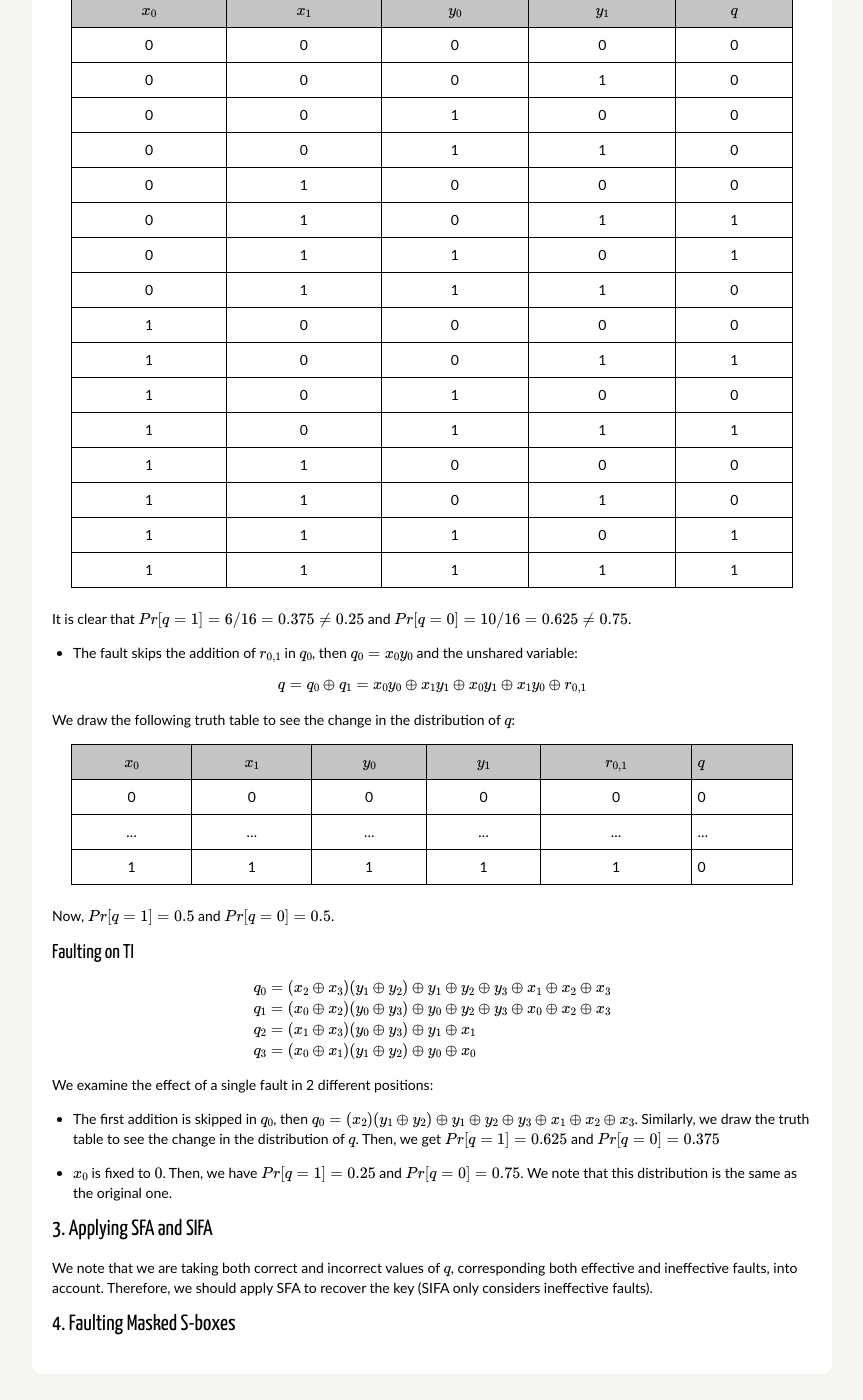
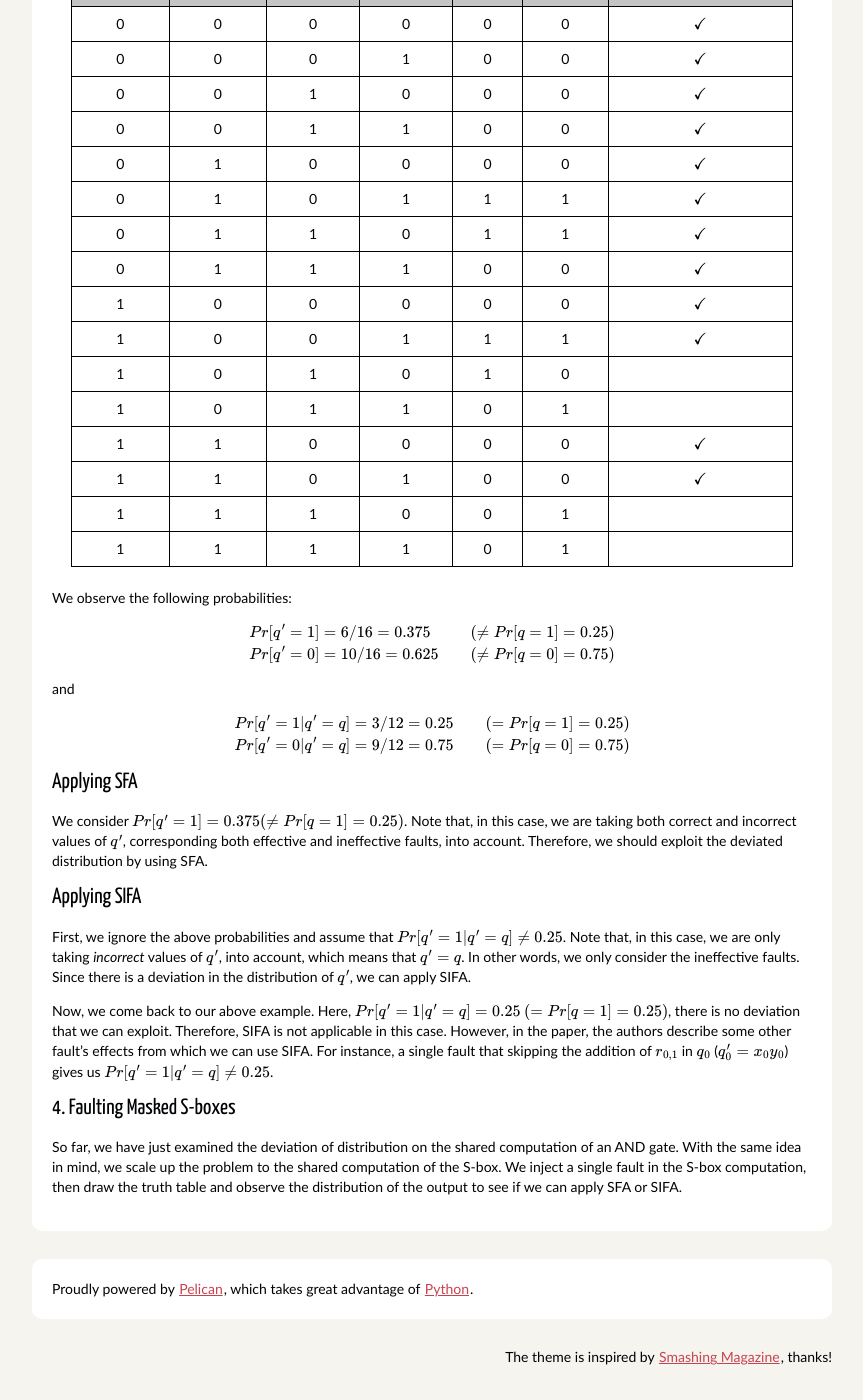
Before and after one commit to nvietsang/nvietsang.github.io, a Jekyll site: the page built from _posts/2023-08-05-SIFA-On-Masked-AES.md, in a window 1280 px wide and 1400 px high, scrolled down 1196 px. Shown: the whole window, without its empty margins (208-1071 px from the left). Built offline with Jekyll 4.4.1, drawn with Linux system fonts in a browser that asks for light colours; formulas are drawn with MathJax 3; some of the changed text lies outside the part shown.

Commit message:
add post sifa on masked aes

```diff
--- a/_posts/2023-08-05-SIFA-On-Masked-AES.md
+++ b/_posts/2023-08-05-SIFA-On-Masked-AES.md
@@ -6,8 +6,8 @@ title: SIFA on Masked AES with Fault Countermeasures
 This post explains how to use SIFA to attack AES implementations protected with both masking and detection-based fault countermeasures. The nice idea of this attack was presented in the paper [[Dobraunig et al., ASIACRYPT 2018]](https://eprint.iacr.org/2018/357.pdf) that I enjoyed reading very much.
 
 ## 1. Main idea
-First, we know the AES S-box: $$b = S[a]$$ (for instance, $$99 = S[0]$$, see the [S-box](https://en.wikipedia.org/wiki/Rijndael_S-box)). When applying masking, we compute the output shares $$b_0, ... ,b_d$$ given the input shares $$a_0, ...,a_d$$ such that $$b = b_0 \oplus ... \oplus b_d$$ and $$a = a_0 \oplus ... \oplus a_d$$. Here, $$d$$ is called the order of masking.
-This computation can be done by AND and XOR gates (see [[Rivain et al., CHES 2010]](https://eprint.iacr.org/2010/441.pdf), for example). The main idea is that faulting a single share on an AND gate during the S-box computation is sufficient to induce a bias in an unshared S-box output $$b$$.
+First, we know the AES S-box: $$b = S[a]$$ (for instance, $$99 = S[0]$$, see the [S-box](https://en.wikipedia.org/wiki/Rijndael_S-box)). When applying masking, we compute the output shares $$b_0, ... ,b_d$$ given the input shares $$a_0, ...,a_d$$ such that $$b = b_0 \oplus ... \oplus b_d$$ and $$a = a_0 \oplus ... \oplus a_d$$. Here, $$d$$ is a security parameter called the order of masking.
+This computation can be done by AND and XOR gates (see [[Rivain et al., CHES 2010]](https://eprint.iacr.org/2010/441.pdf), for example). The main idea is that faulting a single share during the S-box computation is sufficient to induce a bias in an unshared S-box output $$b$$.
 
 ## 2. Single Fault on Masked AND gate
 Let's consider the unshared AND operation $$q = xy$$. From the following truth table, it is easy to see that the probability $$Pr[q=1] = 0.25$$ and $$Pr[q=0] = 0.75$$.
@@ -19,12 +19,11 @@ Let's consider the unshared AND operation $$q = xy$$. From the following truth t
 | 1 | 0 | 0 |
 | 1 | 1 | 1 |
 
-In the shared computation of the AND gate $$q = xy$$, we have to compute $$q_0, ... ,q_d$$ given $$x_0, ... ,x_d$$ and $$y_0, ... ,y_d$$ such that $$q = q_0 \oplus ... \oplus q_d$$, $$x = x_0 \oplus ... \oplus x_d$$ and $$y = y_0 \oplus ... \oplus y_d$$. There are several designs for the AND computation on shares. In the following, we exhibit the a single fault injection on the designs of [[Ishai et al., CRYPTO 2003]](https://people.eecs.berkeley.edu/~daw/papers/privcirc-crypto03.pdf) (ISW) and [[Nikova et al., ICICS 2006]](https://link.springer.com/content/pdf/10.1007/11935308_38.pdf?pdf=inline%20link) (TI - Threshold Implementation).
+In the shared computation of the AND gate $$q = xy$$, we have to compute $$q_0, ... ,q_d$$ given $$x_0, ... ,x_d$$ and $$y_0, ... ,y_d$$ such that $$q = q_0 \oplus ... \oplus q_d$$, $$x = x_0 \oplus ... \oplus x_d$$ and $$y = y_0 \oplus ... \oplus y_d$$. There are several designs for the AND computation on shares. In the paper, the authors exhibit the a single fault injection on the designs of [[Ishai et al., CRYPTO 2003]](https://people.eecs.berkeley.edu/~daw/papers/privcirc-crypto03.pdf) (ISW) and [[Nikova et al., ICICS 2006]](https://link.springer.com/content/pdf/10.1007/11935308_38.pdf?pdf=inline%20link) (TI - Threshold Implementation).
 
 The main goal of SIFA is to obtaining a deviation in the distribution of $$q$$, which means $$Pr[q=1] \ne 0.25$$ and $$Pr[q=0] \ne 0.75$$, by faulting a single share in the AND computation. Then, we recover the key by exploiting this deviation.
 
-### Faulting on ISW
-The computation of a 2-share AND gate ($$d = 1$$) is as the following:
+For the sake of brevity, we just take the ISW scheme as an example. The computation of a 2-share AND gate ($$d = 1$$) is as the following:
 
 $$
 \begin{align}
@@ -33,71 +32,61 @@ q_1 &= x_1y_1 \oplus (r_{0,1} \oplus x_0y_1 \oplus x_1y_0)
 \end{align}
 $$
 
-We examine the effect of a single fault in 2 different positions:
-
-- The fault skips the calculation of $$x_0y_0$$ in $$q_0$$, then $$q_0 = r_{0,1}$$ and the unshared variable:
+We assume that the calculation of $$x_0y_0$$ in $$q_0$$ is skipped because of the fault's effect, then $$q_0' = r_{0,1}$$ and the unshared variable:
 
 $$
-q = q_0 \oplus q_1 = x_1y_1 \oplus x_0y_1 \oplus x_1y_0
+q' = q_0' \oplus q_1 = x_1y_1 \oplus x_0y_1 \oplus x_1y_0
 $$
 
-We draw the following truth table to see the change in the distribution of $$q$$:
+We draw the following truth table to see the distribution of $$q'$$:
 
-| $$x_0$$ | $$x_1$$ | $$y_0$$ | $$y_1$$ | $$q$$ |
-| :-: | :-: | :-: | :-: | :-: |
-| 0 | 0 | 0 | 0 | 0 |
-| 0 | 0 | 0 | 1 | 0 |
-| 0 | 0 | 1 | 0 | 0 |
-| 0 | 0 | 1 | 1 | 0 |
-| 0 | 1 | 0 | 0 | 0 |
-| 0 | 1 | 0 | 1 | 1 |
-| 0 | 1 | 1 | 0 | 1 |
-| 0 | 1 | 1 | 1 | 0 |
-| 1 | 0 | 0 | 0 | 0 |
-| 1 | 0 | 0 | 1 | 1 |
-| 1 | 0 | 1 | 0 | 0 |
-| 1 | 0 | 1 | 1 | 1 |
-| 1 | 1 | 0 | 0 | 0 |
-| 1 | 1 | 0 | 1 | 0 |
-| 1 | 1 | 1 | 0 | 1 |
-| 1 | 1 | 1 | 1 | 1 |
+| $$x_0$$ | $$x_1$$ | $$y_0$$ | $$y_1$$ | $$q$$ | $$q'$$ | $$q' \overset{?}{=} q$$ |
+| :-: | :-: | :-: | :-: | :-: | :-: | :-: |
+| 0 | 0 | 0 | 0 | 0 | 0 | $$\checkmark$$ |
+| 0 | 0 | 0 | 1 | 0 | 0 | $$\checkmark$$ |
+| 0 | 0 | 1 | 0 | 0 | 0 | $$\checkmark$$ |
+| 0 | 0 | 1 | 1 | 0 | 0 | $$\checkmark$$ |
+| 0 | 1 | 0 | 0 | 0 | 0 | $$\checkmark$$ |
+| 0 | 1 | 0 | 1 | 1 | 1 | $$\checkmark$$ |
+| 0 | 1 | 1 | 0 | 1 | 1 | $$\checkmark$$ |
+| 0 | 1 | 1 | 1 | 0 | 0 | $$\checkmark$$ |
+| 1 | 0 | 0 | 0 | 0 | 0 | $$\checkmark$$ |
+| 1 | 0 | 0 | 1 | 1 | 1 | $$\checkmark$$ |
+| 1 | 0 | 1 | 0 | 1 | 0 |  |
+| 1 | 0 | 1 | 1 | 0 | 1 |  |
+| 1 | 1 | 0 | 0 | 0 | 0 | $$\checkmark$$ |
+| 1 | 1 | 0 | 1 | 0 | 0 | $$\checkmark$$ |
+| 1 | 1 | 1 | 0 | 0 | 1 |  |
+| 1 | 1 | 1 | 1 | 0 | 1 |  |
 
-It is clear that $$Pr[q=1] = 6/16 = 0.375 \ne 0.25$$ and $$Pr[q=0] = 10/16 = 0.625 \ne 0.75$$.
-
-- The fault skips the addition of $$r_{0,1}$$ in $$q_0$$, then $$q_0 = x_0y_0$$ and the unshared variable:
-
-$$
-q = q_0 \oplus q_1 = x_0y_0 \oplus x_1y_1 \oplus x_0y_1 \oplus x_1y_0 \oplus r_{0,1}
-$$
-
-We draw the following truth table to see the change in the distribution of $$q$$:
-
-| $$x_0$$ | $$x_1$$ | $$y_0$$ | $$y_1$$ | $$r_{0,1}$$ | $$q$$ |
-| :-: | :-: | :-: | :-: | :-: |
-| 0 | 0 | 0 | 0 | 0 | 0 |
-| ... | ... | ... | ... | ... | ... |
-| 1 | 1 | 1 | 1 | 1 | 0 |
-
-Now, $$Pr[q=1] = 0.5$$ and $$Pr[q=0] = 0.5$$.
-
-### Faulting on TI
+We observe the following probabilities:
 
 $$
 \begin{align}
-q_0 &= (x_2 \oplus x_3)(y_1 \oplus y_2) \oplus y_1 \oplus y_2 \oplus y_3 \oplus x_1 \oplus x_2 \oplus x_3 \\
-q_1 &= (x_0 \oplus x_2)(y_0 \oplus y_3) \oplus y_0 \oplus y_2 \oplus y_3 \oplus x_0 \oplus x_2 \oplus x_3 \\
-q_2 &= (x_1 \oplus x_3)(y_0 \oplus y_3) \oplus y_1 \oplus x_1 \\
-q_3 &= (x_0 \oplus x_1)(y_1 \oplus y_2) \oplus y_0 \oplus x_0
+Pr[q'=1] &= 6/16  = 0.375  &(\ne Pr[q=1] = 0.25) \\
+Pr[q'=0] &= 10/16 = 0.625  &(\ne Pr[q=0] = 0.75)
 \end{align}
 $$
 
-We examine the effect of a single fault in 2 different positions:
+and
 
-- The first addition is skipped in $$q_0$$, then $$q_0 = (x_2)(y_1 \oplus y_2) \oplus y_1 \oplus y_2 \oplus y_3 \oplus x_1 \oplus x_2 \oplus x_3$$. Similarly, we draw the truth table to see the change in the distribution of $$q$$. Then, we get $$Pr[q=1] = 0.625$$ and $$Pr[q=0] = 0.375$$
+$$
+\begin{align}
+Pr[q'=1 | q'=q] &= 3/12 = 0.25  &(= Pr[q=1] = 0.25) \\
+Pr[q'=0 | q'=q] &= 9/12 = 0.75  &(= Pr[q=0] = 0.75)
+\end{align}
+$$
 
-- $$x_0$$ is fixed to $$0$$. Then, we have $$Pr[q=1] = 0.25$$ and $$Pr[q=0] = 0.75$$. We note that this distribution is the same as the original one.
+## Applying SFA
 
-## 3. Applying SFA and SIFA
-We note that we are taking both correct and incorrect values of $$q$$, corresponding both effective and ineffective faults, into account. Therefore, we should apply SFA to recover the key (SIFA only considers ineffective faults).
+We consider $$Pr[q'=1] = 0.375 (\ne Pr[q=1] = 0.25)$$. Note that, in this case, we are taking both correct and incorrect values of $$q'$$, corresponding both effective and ineffective faults, into account. Therefore, we should exploit the deviated distribution by using SFA.
+
+## Applying SIFA
+
+First, we ignore the above probabilities and assume that $$Pr[q'=1 \vert q'=q] \ne 0.25$$. Note that, in this case, we are only taking *incorrect* values of $$q'$$, into account, which means that $$q'=q$$. In other words, we only consider the ineffective faults. Since there is a deviation in the distribution of $$q'$$, we can apply SIFA.
+
+Now, we come back to our above example. Here, $$Pr[q'=1 \vert q'=q] = 0.25$$ $$(= Pr[q=1] = 0.25)$$, there is no deviation that we can exploit. Therefore, SIFA is not applicable in this case. However, in the paper, the authors describe some other fault's effects from which we can use SIFA. For instance, a single fault that skipping the addition of $$r_{0,1}$$ in $$q_0$$ ($$q_0' = x_0y_0$$) gives us $$Pr[q'=1 \vert q'=q] \ne 0.25$$.
 
 ## 4. Faulting Masked S-boxes
+
+So far, we have just examined the deviation of distribution on the shared computation of an AND gate. With the same idea in mind, we scale up the problem to the shared computation of the S-box. We inject a single fault in the S-box computation, then draw the truth table and observe the distribution of the output to see if we can apply SFA or SIFA.
```
Also changed, not shown: 1 other file.
